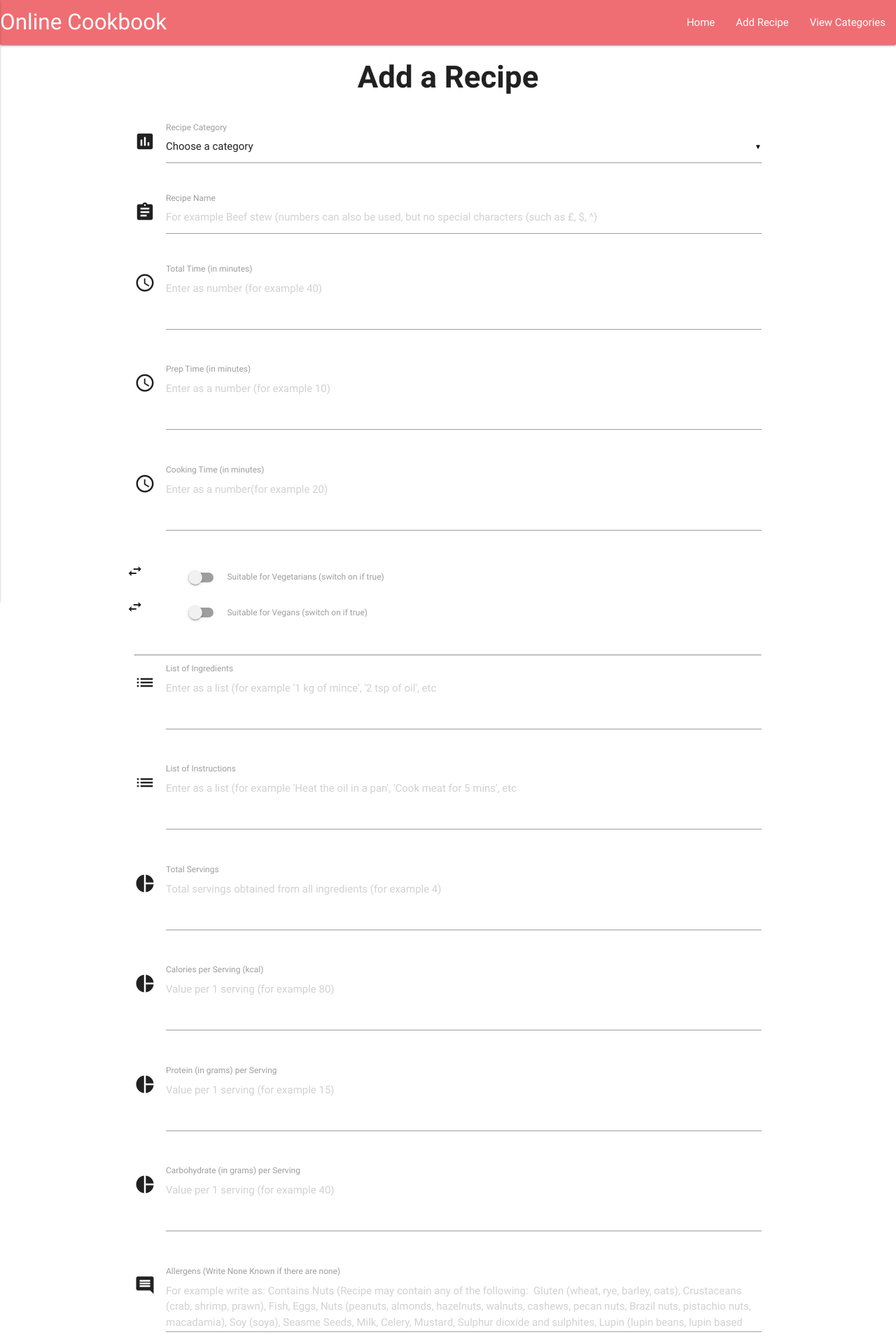
After one commit to Code-Institute-Submissions/dcd_recDoc-mp4, a Flask app: page /add_recipe in a window 1280 px wide. The commit adds this page. Shown: the top 1920 px of the page at 70% size. Run offline with Flask 2, Linux system fonts and the light colour scheme; data that the repository does not hold is empty; some libraries are stand-ins or nearby versions.

Commit message:
Functionality to add a recipe to the db added. html files added and app.py and base.html amended accordingly

```diff
--- a/app.py
+++ b/app.py
@@ -63,6 +63,26 @@ def insert_category():
     categories.insert_one(category_doc)
     return redirect(url_for('get_categories'))
 
+#function to locate the recipes and display
+@app.route('/get_recipes')
+def get_recipes():
+    return render_template("recipes.html",
+    recipes=mongo.db.recipes.find())
+
+#function to display blank form bound to the categories
+@app.route('/add_recipe')
+def add_recipe():
+    return render_template('add_recipe.html',
+    categories=mongo.db.categories.find())
+
+#function to write the data to the DB
+@app.route('/insert_recipe', methods=['POST'])
+def insert_recipe():
+    recipes =  mongo.db.recipes
+    recipes.insert_one(request.form.to_dict())
+    return redirect(url_for('get_recipes'))
+    #return redirect(url_for('index'))
+
 
 if __name__ == '__main__':
     app.run(host=os.environ.get('IP', '0.0.0.0'), port=int(os.environ.get('PORT', 0)), debug=True)
--- /dev/null
+++ b/templates/add_recipe.html
@@ -0,0 +1,201 @@
+{% extends 'base.html' %} {% block content %}
+<div class = "row center-align">
+<h3>Add a Recipe</h3>
+</div>
+<div class="row">
+    <form action = "{{ url_for('insert_recipe') }}" method = "POST" class="col s12">
+        <!--provide select option-->
+        <div class = "row">
+           <div class="input-field col s12">
+                   <i class="material-icons prefix">poll</i>
+                <select id = "category" name = "category_name">
+                  <option value="" disabled selected>Choose a category</option>
+                  {% for cat in categories %}
+                  <option value="{{cat.category_name}}">{{cat.category_name}}</option>
+                  {% endfor %}
+                </select>
+                <label>Recipe Category</label>
+          </div>
+      </div>
+<!--code to insert recipe name-->
+        <div class="row">
+            <div class="input-field col s12">
+              <i class="material-icons prefix">assignment</i>
+              <input id="Recipe_name" name = "Recipe_name" type="text" class="validate" autocomplete="off"  placeholder="For example Beef stew (numbers can also be used, but no special characters (such as £, $, ^)" pattern="[a-zA-Z0-9 -*&()[]{}@?]{1,}">
+              <label for="icon_prefix">Recipe Name</label>
+            </div>
+        </div>
+<!--code for recipe total prep and cooking time-->
+        <div class = "row">
+            <div class="input-field col s12">
+              <i class="material-icons prefix">access_time</i>
+              <textarea type="textarea" name = "Total_time" id = "Total_time" class = "materialize-textarea" autocomplete="off"  placeholder="Enter as number (for example 40)"></textarea>
+              <label for="icon_prefix">Total Time (in minutes)</label>
+            </div>
+        </div>
+ <!--code for recipe prep time-->
+         <div class = "row">
+            <div class="input-field col s12">
+              <i class="material-icons prefix">access_time</i>
+              <textarea type="textarea" name = "Prep_time" id = "Prep_time" class = "materialize-textarea" autocomplete="off"  placeholder="Enter as a number (for example 10)"></textarea>
+
+              <label for="icon_prefix">Prep Time (in minutes)</label>
+            </div>
+        </div>
+ <!--code for recipe cooking time-->
+         <div class = "row">
+            <div class="input-field col s12">
+              <i class="material-icons prefix">access_time</i>
+              <textarea type="textarea" name = "Cooking_time" id = "Cooking_time" class = "materialize-textarea" autocomplete="off"  placeholder="Enter as a number(for example 20)"></textarea>
+              <label for="icon_prefix">Cooking Time (in minutes)</label>
+            </div>
+        </div>
+<!--code for checkbox for suitability of recipe to Vegeterians and Vegans-->
+        <div class = "row">
+            <!-- Switch -->
+             <div class="switch">
+                 <i class="material-icons prefix">swap_horiz</i>
+                <label>
+                  <input id="Suitable_for_Vegetarians" name="Suitable_for_Vegetarians" type="checkbox">
+                  <span class="lever"></span>
+                    Suitable for Vegetarians (switch on if true)
+                </label>
+            </div>
+        </div>
+        <div class = "row">
+            <!-- Switch -->
+             <div class="switch">
+                 <i class="material-icons prefix">swap_horiz</i>
+                <label>
+                  <input id="Suitable_for_Vegans" name="Suitable_for_Vegans" type="checkbox">
+                  <span class="lever"></span>
+                    Suitable for Vegans (switch on if true)
+                </label>
+            </div>
+        </div>
+        <br>
+        <hr>
+<!--code to allow the user to add the recipe ingredients-->
+        <div class = "row">
+            <div class="input-field col s12">
+              <i class="material-icons prefix">list</i>
+              <textarea type="textarea" name = "Ingredients" id = "Ingredients" class = "materialize-textarea" autocomplete="off"  placeholder="Enter as a list (for example '1 kg of mince', '2 tsp of oil', etc"></textarea>
+              <label for="icon_prefix">List of Ingredients</label>
+            </div>
+        </div>
+<!--code to allow the user to add the recipe instructions-->
+        <div class = "row">
+            <div class="input-field col s12">
+              <i class="material-icons prefix">list</i>
+              <textarea type="textarea" name = "Instructions" id = "Instructions" class = "materialize-textarea" autocomplete="off"  placeholder="Enter as a list (for example 'Heat the oil in a pan', 'Cook meat for 5 mins', etc"></textarea>
+              <label for="icon_prefix">List of Instructions</label>
+            </div>
+        </div>
+<!--code to allow the user to add the amount of servings obtained from the ingredients-->
+        <div class = "row">
+            <div class="input-field col s12">
+              <i class="material-icons prefix">pie_chart</i>
+              <textarea type="textarea" name = "Servings" id = "Servings" class = "materialize-textarea" autocomplete="off"  placeholder="Total servings obtained from all ingredients (for example 4)"></textarea>
+              <label for="icon_prefix">Total Servings</label>
+            </div>
+        </div>
+<!--code to allow the user to add the calories per serving, if known-->
+         <div class = "row">
+            <div class="input-field col s12">
+              <i class="material-icons prefix">pie_chart</i>
+              <textarea type="textarea" name = "Calories_per_serving" id = "Calories_per_serving" class = "materialize-textarea" autocomplete="off"  placeholder="Value per 1 serving (for example 80)"></textarea>
+              <label for="icon_prefix">Calories per Serving (kcal)</label>
+            </div>
+        </div>
+<!--code to allow the user to add the protein per serving, if known-->
+        <div class = "row">
+            <div class="input-field col s12">
+              <i class="material-icons prefix">pie_chart</i>
+              <textarea type="textarea" name = "Protein_per_serving" id = "Protein_per_serving" class = "materialize-textarea" placeholder="Value per 1 serving (for example 15)"></textarea>
+              <label for="icon_prefix">Protein (in grams) per Serving</label>
+            </div>
+        </div>
+<!--code to allow the user to add the Carbohydrate per serving, if known-->
+        <div class = "row">
+            <div class="input-field col s12">
+              <i class="material-icons prefix">pie_chart</i>
+              <textarea type="textarea" name = "Carbohydrate_per_serving" id = "Carbohydrate_per_serving" class = "materialize-textarea" placeholder="Value per 1 serving (for example 40)"></textarea>
+              <label for="icon_prefix">Carbohydrate (in grams) per Serving</label>
+            </div>
+        </div>
+  <!--code to allow the user to add the info on allergens, if any-->
+ <div class ="row">
+  <div class="input-field col s12">
+      <i class="material-icons prefix">comment</i>
+          <textarea type="textarea" name = "Allergens" id = "Allergens" class = "materialize-textarea" autocomplete="off"  placeholder= "For example write as: Contains Nuts (Recipe may contain any of the following:  Gluten (wheat, rye, barley, oats), Crustaceans (crab, shrimp, prawn), Fish, Eggs, Nuts (peanuts, almonds, hazelnuts, walnuts, cashews, pecan nuts, Brazil nuts, pistachio nuts, macadamia), Soy (soya), Seasme Seeds, Milk, Celery, Mustard, Sulphur dioxide and sulphites, Lupin (lupin beans, lupin based flours and pastas) and Molluscs (mussel, snail, octupus, oyster, clam, whelk, squid)"></textarea>
+          <label for="icon_prefix">Allergens (Write None Known if there are none)</label>
+  </div>
+</div>
+<!--code to allow the user to add the source of the recipe-->
+        <div class = "row">
+            <div class="input-field col s12">
+              <i class="material-icons prefix">folder</i>
+              <textarea type="textarea" name = "Source" id = "Source" class = "materialize-textarea" autocomplete="off"  placeholder= "For example may be (Website address / book name and publisher / traditional)"></textarea>
+              <label for="icon_prefix">Recipe Source</label>
+            </div>
+        </div>
+<!--code to allow the user to add the author's name if different to the addee-->
+        <div class = "row">
+            <div class="input-field col s12">
+              <i class="material-icons prefix">person</i>
+              <textarea type="textarea" name = "Author" id = "Author" class = "materialize-textarea" autocomplete="off"  placeholder= "For example may be an individual or organisation"></textarea>
+              <label for="icon_prefix">Recipe Author</label>
+            </div>
+        </div>
+        <!--code to allow the user to add country of origin for the recipe-->
+        <div class = "row">
+            <div class="input-field col s12">
+              <i class="material-icons prefix">location_city</i>
+              <textarea type="textarea" name = "Country_of_origin" id = "Country_of_origin" class = "materialize-textarea"></textarea>
+              <label for="icon_prefix">Country of Origin</label>
+            </div>
+        </div>
+<!--code to allow the user to add the date the recipe was added-->
+<!--use class datepicker to ensure all dates added are of the same format-->
+        <div class="row">
+            <div class="input-field col s12">
+                <i class="material-icons prefix">today</i>
+                <input id="Date_added" name="Date_added" type="text" class="datepicker">
+                <label for="icon_prefix">Date Recipe Added</label>
+            </div>
+        </div>
+ <!--code to allow the user to add their name-->
+     <div class = "row">
+            <div class="input-field col s12">
+              <i class="material-icons prefix">person_outline</i>
+              <textarea type="textarea" name = "Added_by" id = "Added_by" class = "materialize-textarea"></textarea>
+              <label for="icon_prefix">Recipe Added by (if different from Author)</label>
+            </div>
+        </div>
+ <!--code to allow the user to add editing notes if any more useful during actual editing-->
+         <div class = "row">
+            <div class="input-field col s12">
+              <i class="material-icons prefix">edit</i>
+              <textarea type="textarea" name = "Editing_notes" id = "Editing_notes" class = "materialize-textarea"></textarea>
+              <label for="icon_prefix">Editing Notes (This is included to facilitate editing at a later date)</label>
+            </div>
+        </div>
+        <div class="row">
+            <div class="input-field col s12">
+              <i class="material-icons prefix">sentiment_neutral</i>
+              <input id="upvotes" name = "upvotes" disabled type="number" placeholder="No of Upvotes">
+              <label for="icon_prefix">No of Upvotes</label>
+            </div>
+        </div>
+        <div class = "row">
+          <button class="btn waves-effect waves-light" type="submit" name="action">Add Recipe
+            <i class="material-icons right">playlist_add</i>
+          </button>
+          <button><a href="{{ url_for('index') }}" class="waves-effect waves-light btn grey">
+                <i class="material-icons right">cancel</i>Cancel
+            </a>
+            </button>
+    </form>
+ </div>
+
+{% endblock %}
--- a/templates/base.html
+++ b/templates/base.html
@@ -18,11 +18,13 @@
                 <a href="#" data-activates="mobile-demo" class="button-collapse"><i class="material-icons">menu</i></a>
                 <ul id="nav-mobile" class="right hide-on-med-and-down">
                     <li><a href="{{url_for('index')}}">Home</a></li>
+                    <li><a href="{{url_for('add_recipe')}}">Add Recipe</a></li>
                     <li><a href="{{url_for('get_categories')}}">View Categories</a></li>
 
                 </ul>
                 <ul class="side-nav" id="mobile-demo">
                     <li><a href="{{url_for('index')}}">Home</a></li>
+                    <li><a href="{{url_for('add_recipe')}}">Add Recipe</a></li>
                     <li><a href="{{url_for('get_categories')}}">View Categories</a></li>
 
                 </ul>
@@ -35,8 +37,27 @@
     </div>
 
     <script src="https://cdnjs.cloudflare.com/ajax/libs/jquery/3.2.1/jquery.min.js"></script>
+
+    <!--jquery scripts to initialise the various elements of materialize-->
+
     <script src="https://cdnjs.cloudflare.com/ajax/libs/materialize/0.100.2/js/materialize.min.js"></script>
-
+   <script type="text/javascript">
+    $(document).ready(function() {
+            $('.collapsible').collapsible();
+            $('select').material_select();
+            $(".button-collapse").sideNav();
+            $('select').formSelect();
+        });
+        $('.datepicker').pickadate({
+            selectMonths: true, // Creates a dropdown to control month
+            selectYears: 15, // Creates a dropdown of 15 years to control year,
+            today: 'Today',
+            clear: 'Clear',
+            close: 'Ok',
+            format: "dddd, dd, mmmm, yyyy",
+            closeOnSelect: false // Close upon selecting a date,
+        });
+    </script>
 </body>
 
 </html>
```
Also changed, not shown: templates/recipes.html (added, +25 -0 lines).
